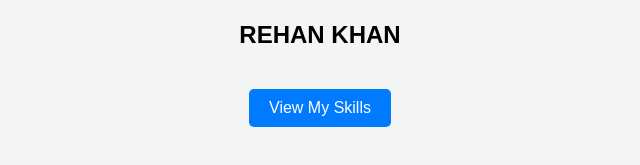
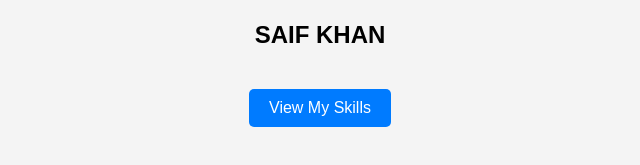
Before and after one commit to rehan8989/porthi, a plain HTML site: page index.html in a window 1280 px wide. Shown: the part 337-502 px from the top of the page, 320-960 px from the left. Drawn offline with Linux system fonts and the light colour scheme.

Commit message:
Update index.html

```diff
--- a/index.html
+++ b/index.html
@@ -9,7 +9,7 @@
   <div class="container">
     <h1>Elastic Beanstalk</h1>
     <img src="img/your-photo.jpg" alt="My Photo" class="profile-photo">
-    <h2>REHAN KHAN</h2>
+    <h2>SAIF KHAN</h2>
     <p><a href="skills.html" class="btn">View My Skills</a></p>
   </div>
 </body>
```
